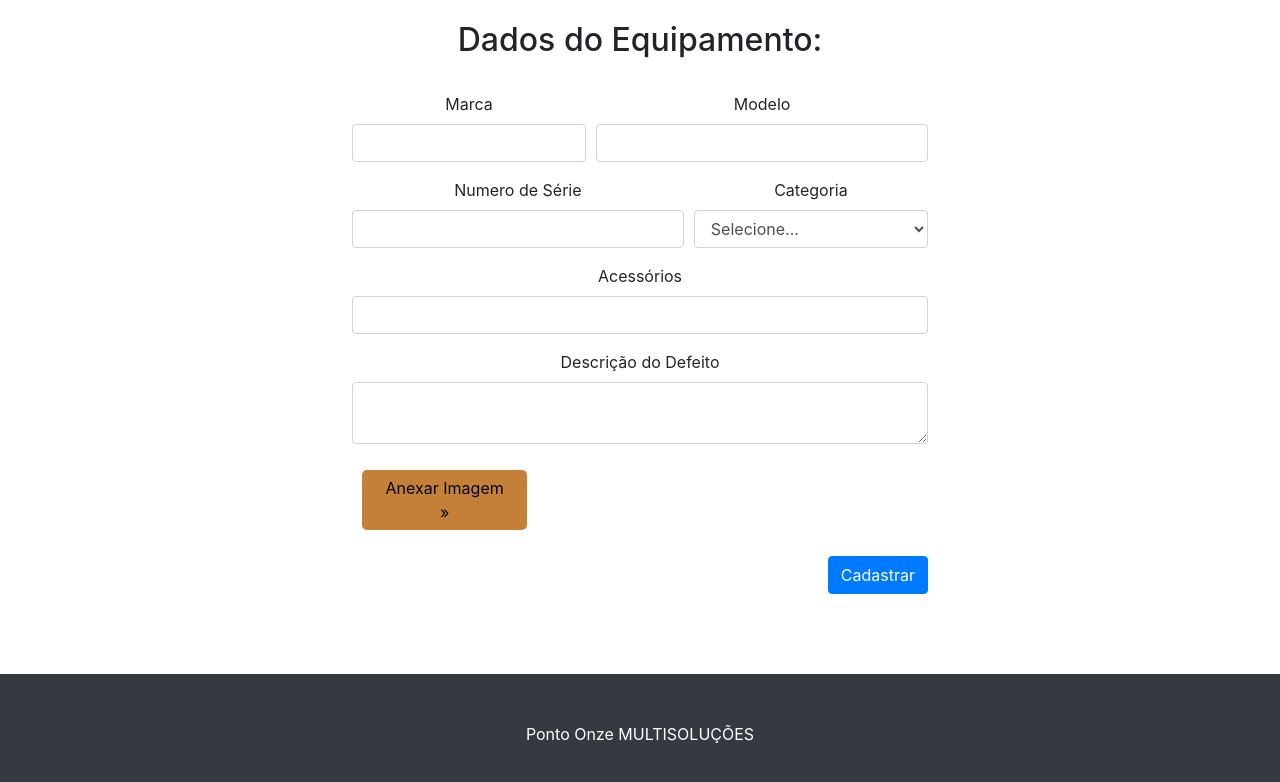
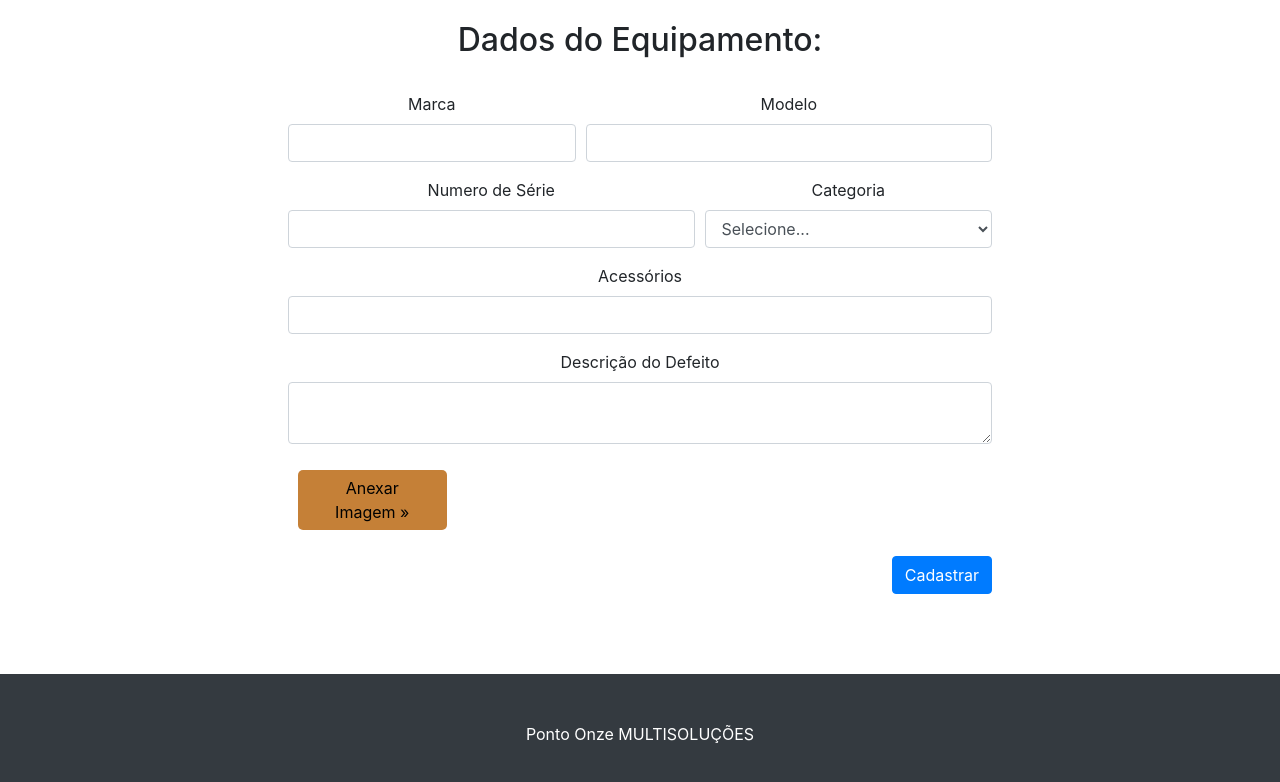
Before and after one commit to hubslashicorp/pontonze-form, a website with bundled scripts: page index.html in a window 1280 px wide. Shown: the part 897-1679 px from the top of the page. Built offline with nearby package versions, Linux system fonts and the light colour scheme.

Commit message:
Corretcion MobileVersion

```diff
--- a/css/scrolling-nav.css
+++ b/css/scrolling-nav.css
@@ -17,20 +17,16 @@ form.formulario {
     margin-left: auto;
     margin-right: auto;
     text-align: left;
-    width: 55%;
+    width: 65%;
 }
-
-
 .navbar-brand {
+    margin-right:10px;
     height: 50px;
 }
 .mensagem {
   height: 150px;
   padding: 15px;
 }
-/* .form-group {
-  left: 23%;
-} */
 .title {
   text-align: center;
 }
--- a/index.html
+++ b/index.html
@@ -208,7 +208,7 @@
         </div>
         </div>
       <div class="form-row">
-        <div class="form-group col-md-4">
+        <div class="form-group col-md-3">
           <label class='selecao-arquivo' for='selecao-arquivo'>Anexar Imagem &#187;</label>
           <input id='selecao-arquivo' name="anexo" type='file'>
     <!-- <input type="submit" value="Submit"> -->
```
